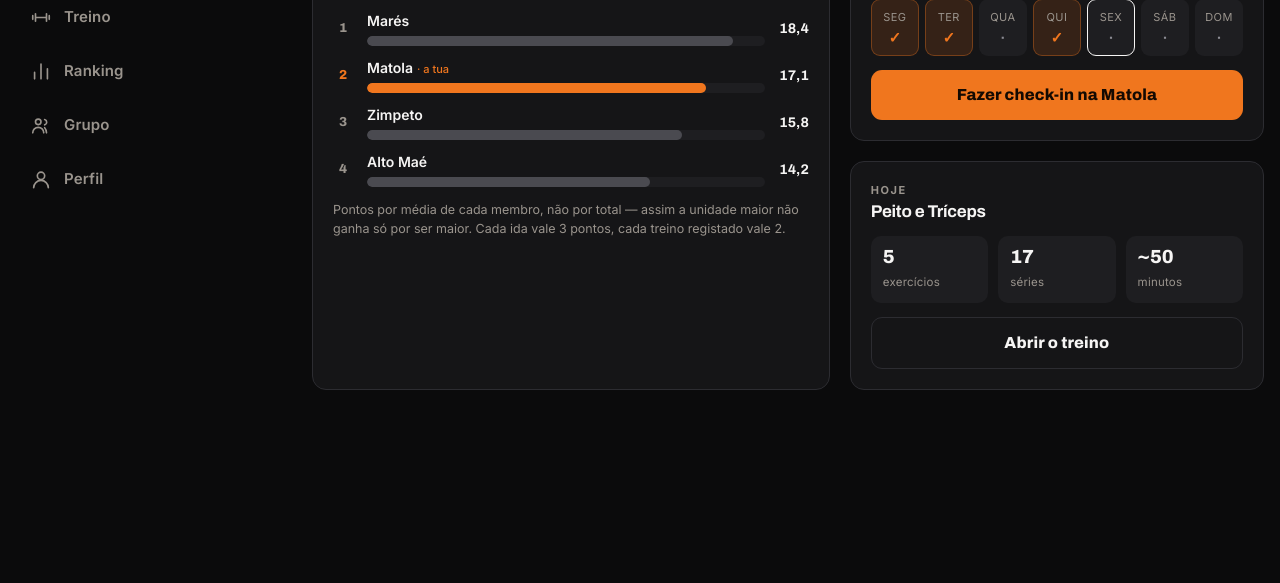
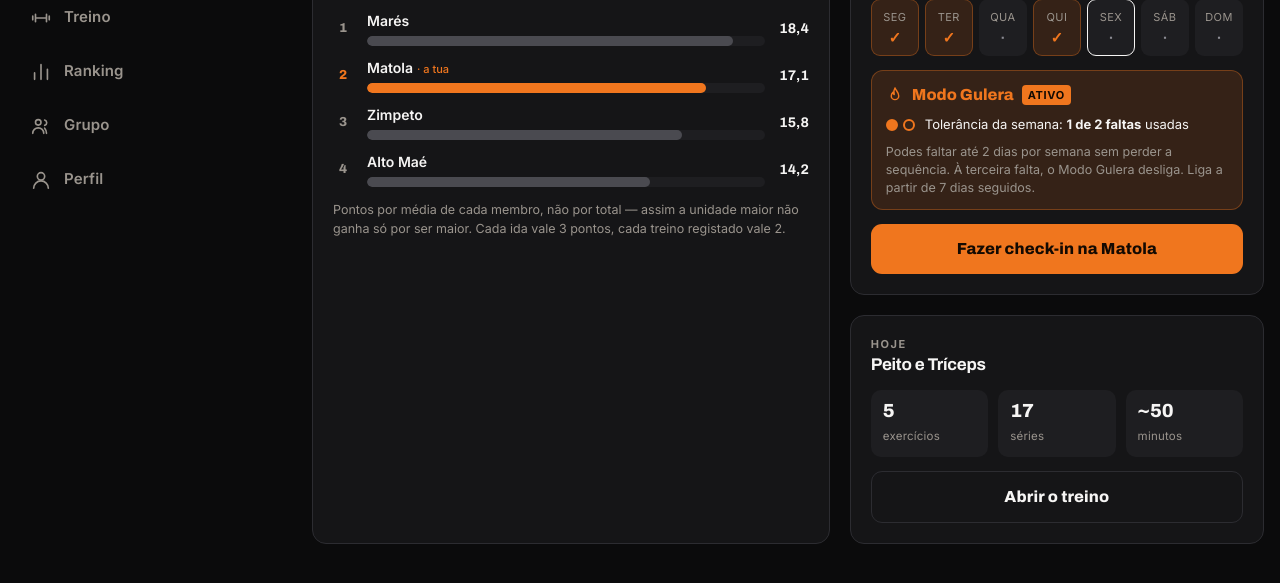
Before and after one commit to Alcapone69-al/yfx-clube-demo, a plain HTML site: page clube/index.html in a window 1280 px wide. Shown: the part 201-784 px from the top of the page. Drawn offline with Linux system fonts and the light colour scheme.

Commit message:
Clube: Modo Gulera (tolerância de 2 faltas por semana)
Co-Authored-By: Claude Sonnet 5.5 <noreply@anthropic.com>
Claude-Session: https://claude.ai/code/session_01Evxb1R4Z9muTNFFfxhPQt2

```diff
--- a/clube/index.html
+++ b/clube/index.html
@@ -177,6 +177,20 @@ h3{font-size:14px;font-weight:700}
 .alert p{margin:0;font-size:13px;color:var(--muted);line-height:1.45}
 .mini{display:grid;grid-template-columns:repeat(2,minmax(0,1fr));gap:10px;margin-top:12px}
 
+
+/* ---- modo gulera ---- */
+.gulera{margin-top:14px;background:var(--orange-dim);border:1px solid rgba(240,118,30,.35);border-radius:12px;padding:12px 14px}
+.gulera-head{display:flex;align-items:center;gap:8px;flex-wrap:wrap}
+.gulera-head svg,.gulera-pill svg{width:18px;height:18px;stroke:var(--orange);fill:none;stroke-width:1.9;stroke-linecap:round;stroke-linejoin:round;flex:none}
+.gulera-head b{font-family:var(--display);font-weight:800;font-size:16px;color:var(--orange)}
+.gulera-state{font-size:11px;font-weight:700;letter-spacing:.06em;text-transform:uppercase;color:#140A02;background:var(--orange);border-radius:4px;padding:2px 6px}
+.gulera-tol{display:flex;align-items:center;gap:10px;margin:8px 0 0;font-size:13px}
+.pips{display:inline-flex;gap:5px;flex:none}
+.pips i{width:12px;height:12px;border-radius:50%;border:2px solid var(--orange);display:block}
+.pips i.used{background:var(--orange)}
+.gulera .note{margin:8px 0 0}
+.gulera-pill{display:inline-flex;align-items:center;gap:6px;margin-top:8px;font-size:12px;font-weight:700;color:var(--orange);background:var(--orange-dim);border:1px solid rgba(240,118,30,.35);border-radius:999px;padding:4px 10px 4px 8px}
+
 /* ---- navegação: barra inferior (telemóvel e tablet) ---- */
 .nav{position:fixed;left:0;right:0;bottom:0;z-index:30;background:rgba(11,11,12,.96);-webkit-backdrop-filter:blur(12px);backdrop-filter:blur(12px);border-top:1px solid var(--line);padding-bottom:env(safe-area-inset-bottom,0px);padding-left:env(safe-area-inset-left,0px);padding-right:env(safe-area-inset-right,0px)}
 .nav ul{max-width:640px;margin:0 auto;display:flex}
@@ -354,6 +368,11 @@ h3{font-size:14px;font-weight:700}
         <li class="day"><span class="d">Sáb</span><b aria-hidden="true">&middot;</b><span class="sr">por vir</span></li>
         <li class="day"><span class="d">Dom</span><b aria-hidden="true">&middot;</b><span class="sr">por vir</span></li>
       </ol>
+      <div class="gulera" id="gulera">
+        <div class="gulera-head"><svg viewBox="0 0 24 24" aria-hidden="true"><use href="#i-flame"/></svg><b>Modo Gulera</b><span class="gulera-state">ativo</span></div>
+        <p class="gulera-tol"><span class="pips" aria-hidden="true"><i class="used"></i><i></i></span><span>Tolerância da semana: <strong>1 de 2 faltas</strong> usadas</span></p>
+        <p class="note">Podes faltar até 2 dias por semana sem perder a sequência. À terceira falta, o Modo Gulera desliga. Liga a partir de 7 dias seguidos.</p>
+      </div>
       <button class="btn" id="checkin" type="button">Fazer check-in na Matola</button>
     </div>
 
@@ -504,6 +523,7 @@ h3{font-size:14px;font-weight:700}
         <div>
           <h1 tabindex="-1" style="font-size:20px">Yassin Ibrahimo</h1>
           <p class="note tight">Membro da Matola desde Março · Membro Normal</p>
+          <span class="gulera-pill"><svg viewBox="0 0 24 24" aria-hidden="true"><use href="#i-flame"/></svg>Modo Gulera ativo</span>
         </div>
       </div>
       <div class="stat-grid">
--- a/clube/sw.js
+++ b/clube/sw.js
@@ -1,5 +1,5 @@
 /* Service worker do Pro Gym Clube. Para publicar uma nova versão, mude VERSAO. */
-const VERSAO = 'v1.0.0';
+const VERSAO = 'v1.1.0';
 const CACHE = 'progym-clube-' + VERSAO;
 const PRE = [
   "./",
```
